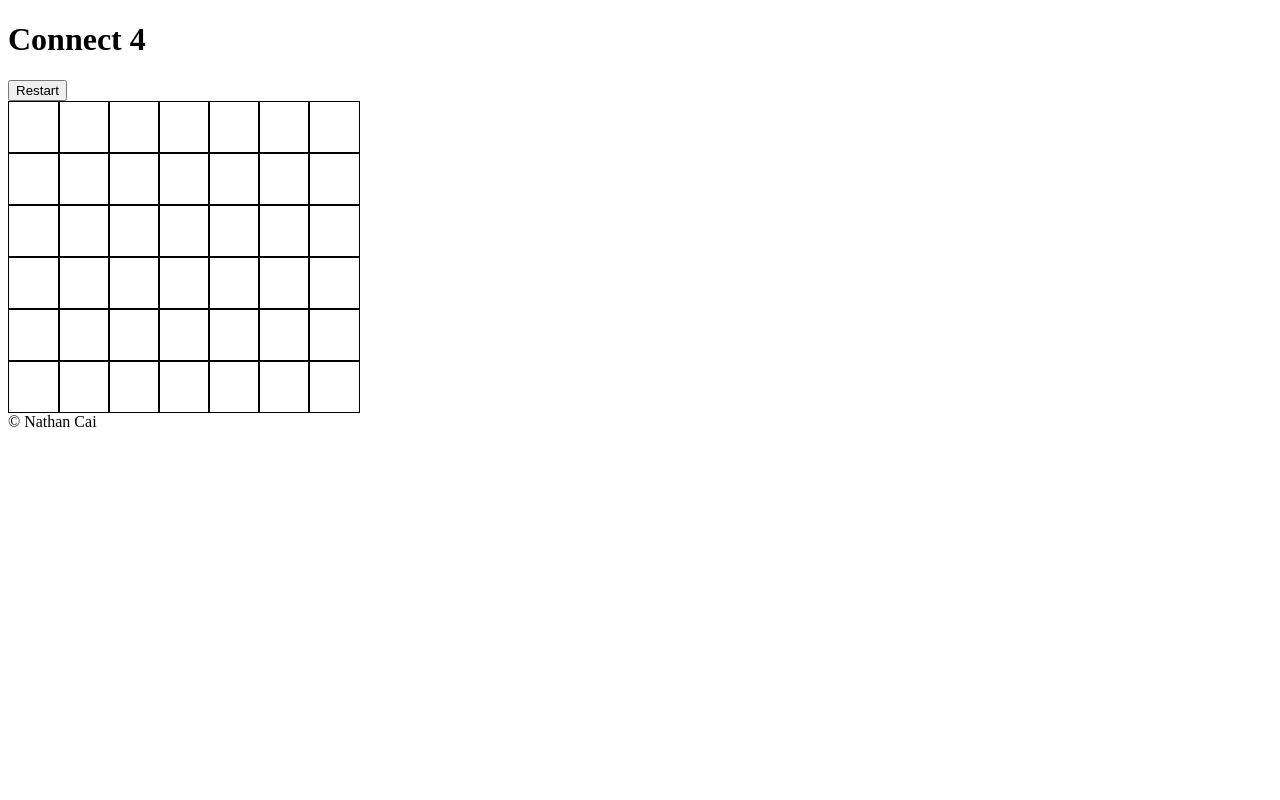
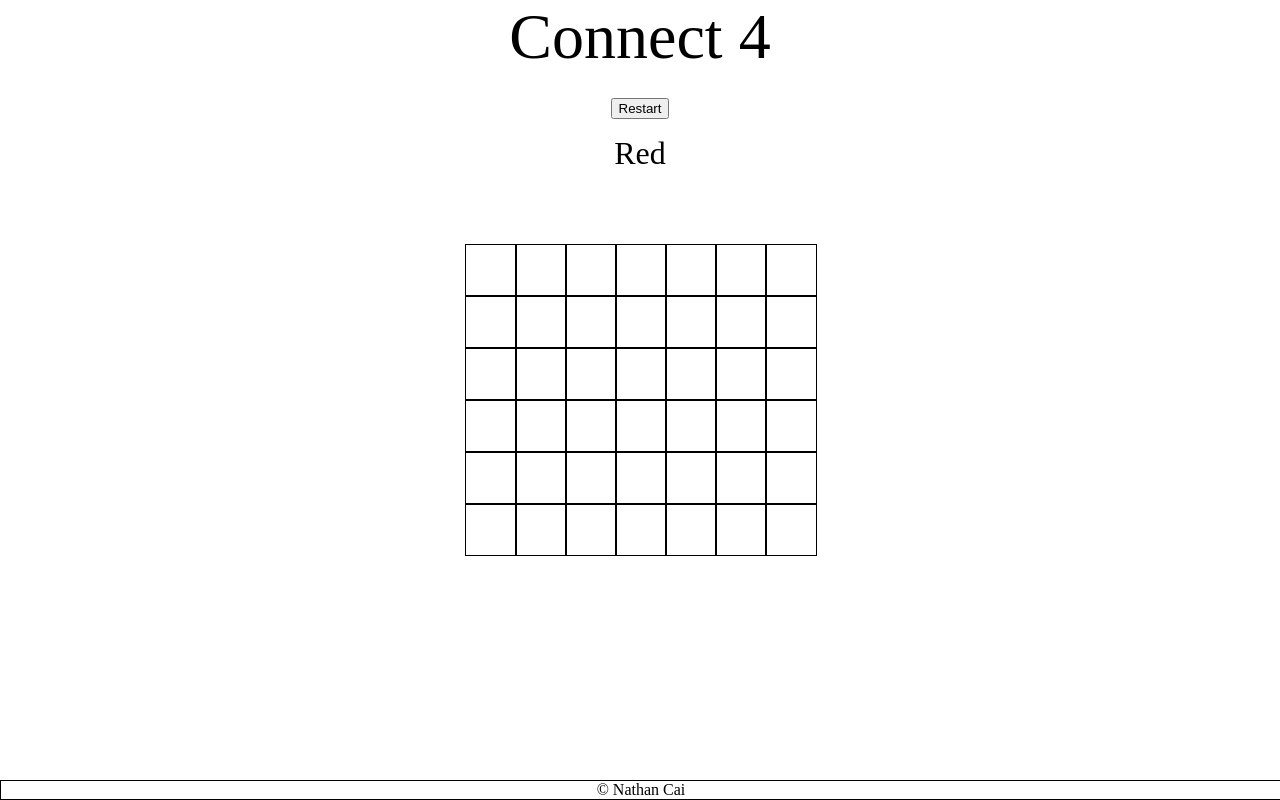
Before and after one commit to xNapha/Nology---Pre-Course-Work, a plain HTML site: page Javascript-Fundamentals/Project-02-Game/imgs/index.html in a window 1280 px wide. Drawn offline with Linux system fonts and the light colour scheme.

Commit message:
Update
Basic foundations of a UI have been added

added a function to display the current players turn

```diff
--- a/Javascript-Fundamentals/Project-02-Game/imgs/connect4.css
+++ b/Javascript-Fundamentals/Project-02-Game/imgs/connect4.css
@@ -1,3 +1,31 @@
+html, body, div, span, applet, object, iframe,
+h1, h2, h3, h4, h5, h6, p, blockquote, pre,
+a, abbr, acronym, address, big, cite, code,
+del, dfn, em, img, ins, kbd, q, s, samp,
+small, strike, strong, sub, sup, tt, var,
+b, u, i, center,
+dl, dt, dd, ol, ul, li,
+fieldset, form, label, legend,
+table, caption, tbody, tfoot, thead, tr, th, td,
+article, aside, canvas, details, embed,
+figure, figcaption, footer, header, hgroup,
+menu, nav, output, ruby, section, summary,
+time, mark, audio, video {
+	margin: 0;
+	padding: 0;
+	border: 0;
+	font-size: 100%;
+	font: inherit;
+	vertical-align: baseline;
+}
+body{
+  display: flex;
+  flex-direction: column;
+  width: 100vw;
+  height: 100vh;
+  justify-content: center;
+  gap: 20px;
+}
 #winningScreen{
   display:none;
   position: fixed;
@@ -5,10 +33,33 @@
   height: 100vh;
   justify-content: center;
   align-items:center;
+  flex-direction:column;
+  background-color: rgba(0,0,0,0.4);
+  color: white;
+
+}
+header{
+  position: fixed;
+  display: block;
+  top: 0;
+  width: 100vw;
+  text-align: center;
+}
+header > h1{
+  font-size: 4rem;
+  margin-bottom: 1.5rem;
+}
+header > button{
+  margin-bottom: 1rem;
+}
+header > p{
+  font-size: 2rem;
 }
 #gameBoardCon{
   display: grid;
   grid-template-columns: repeat(7,50px);
+  justify-content: center;
+  align-items: center;
 }
 .empty{
   width: 50px;
@@ -18,3 +69,10 @@
 .empty:hover{
   cursor: pointer;
 }
+footer{
+  position: fixed;
+  width: 100vw;
+  text-align: center;
+  border: 1px solid black;
+  bottom:0;
+}
--- a/Javascript-Fundamentals/Project-02-Game/imgs/connect4.js
+++ b/Javascript-Fundamentals/Project-02-Game/imgs/connect4.js
@@ -8,8 +8,11 @@ body.innerHTML = `
   <h1 id = "winningText"></h1>
   <button onclick="reset()">Restart</button>
 </div>
-<h1>Connect 4</h1>
-<button onclick="reset()">Restart</button>
+<header>
+  <h1>Connect 4</h1>
+  <button onclick="reset()">Restart</button>
+  <p id="playerTurn"></p>
+</header>
 <div id = "gameBoardCon"></div>
 <footer>© Nathan Cai</footer>
 `;
@@ -18,6 +21,7 @@ body.innerHTML = `
 const gameBoardCon = document.querySelector("#gameBoardCon")
 const winningScreen = document.querySelector("#winningScreen");
 const winningText = document.querySelector("#winningText");
+const playerTurn = document.querySelector("#playerTurn");
 const redPiece = "Red";
 const yellowPiece = "Yellow";
 let gameBoardArr = [];
@@ -45,6 +49,7 @@ function populateArr(){
 // Swap colours after each click
 function swapPlayers(){
   isRed = !isRed;
+  displayTurn();
 }
 
 // Move colours down to the very bottom of the column once a column once the column has been pressed
@@ -54,7 +59,6 @@ function addMarker(posX){
     if(!gameBoardArr[posY][posX].taken){
       if(isRed){
         piecesPlaced++
-        console.log(piecesPlaced)
         gameBoardArr[posY][posX].div.style.backgroundColor = redPiece;
         gameBoardArr[posY][posX].taken = true;
         gameBoardArr[posY][posX].piece = redPiece;
@@ -65,7 +69,6 @@ function addMarker(posX){
         break;
       }else{
         piecesPlaced++
-        console.log(piecesPlaced)
         gameBoardArr[posY][posX].div.style.backgroundColor = yellowPiece;
         gameBoardArr[posY][posX].taken = true;
         gameBoardArr[posY][posX].piece = yellowPiece;
@@ -99,6 +102,7 @@ function checkWin(arr, currentSpace){
     vertical.push(arr[y][currentSpace.x].piece);
   }
   if(inRow(vertical,currentSpace.piece)){
+    winningScreen.style.display = "flex"
     winningText.innerHTML = `${currentSpace.piece} wins`;
     return;
   }
@@ -107,6 +111,7 @@ function checkWin(arr, currentSpace){
     try{forwardDiagonal.push(arr[currentSpace.y-i][currentSpace.x+i].piece);} catch(err){};
   }
   if(inRow(forwardDiagonal,currentSpace.piece)){
+    winningScreen.style.display = "flex"
     winningText.innerHTML = `${currentSpace.piece} wins`;
     return;
   }
@@ -115,12 +120,14 @@ function checkWin(arr, currentSpace){
     try{backwardDiagonal.push(arr[currentSpace.y+i][currentSpace.x+i].piece);} catch(err){};
   }
   if(inRow(backwardDiagonal,currentSpace.piece)){
+    winningScreen.style.display = "flex"
     winningText.innerHTML = `${currentSpace.piece} wins`;
     return;
   }
 
   //check for draw
   if(piecesPlaced == 42){
+    winningScreen.style.display = "flex"
     winningText.innerHTML = `Draw!`;
     return;
   }
@@ -153,6 +160,7 @@ function inRow(line, currentPiece){
 
 // run function to visualise gameboard
 function populateBoard(arr){
+  displayTurn();
   arr.forEach(row =>{
     row.forEach(space=>{
       gameBoardCon.append(space.div);
@@ -170,4 +178,13 @@ function reset(){
   populateArr();
 }
 
+// display the current players turn
+function displayTurn(){
+  if(isRed){
+    playerTurn.innerHTML = redPiece;
+  }else{
+    playerTurn.innerHTML = yellowPiece;
+  };
+};
+
 populateArr();
```
